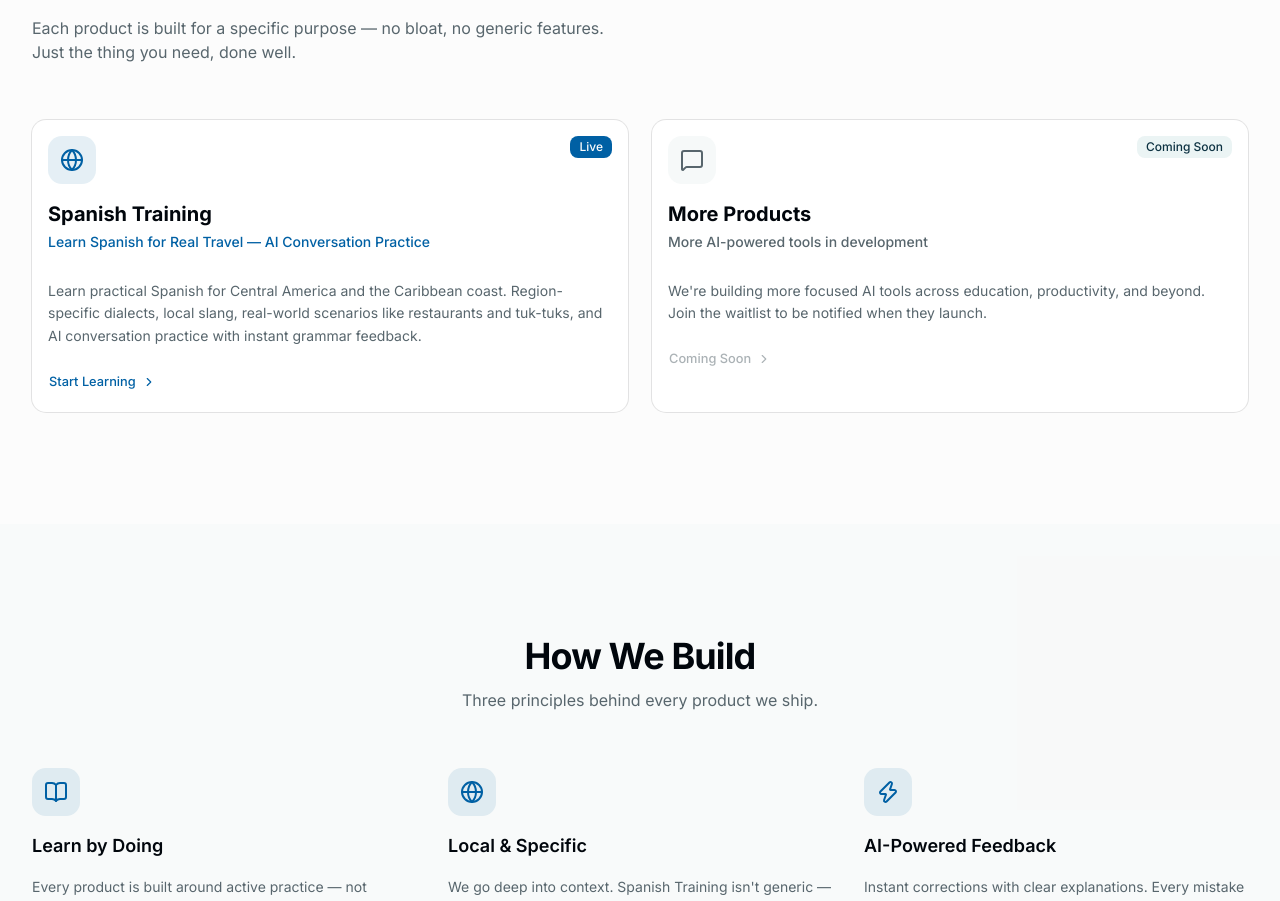
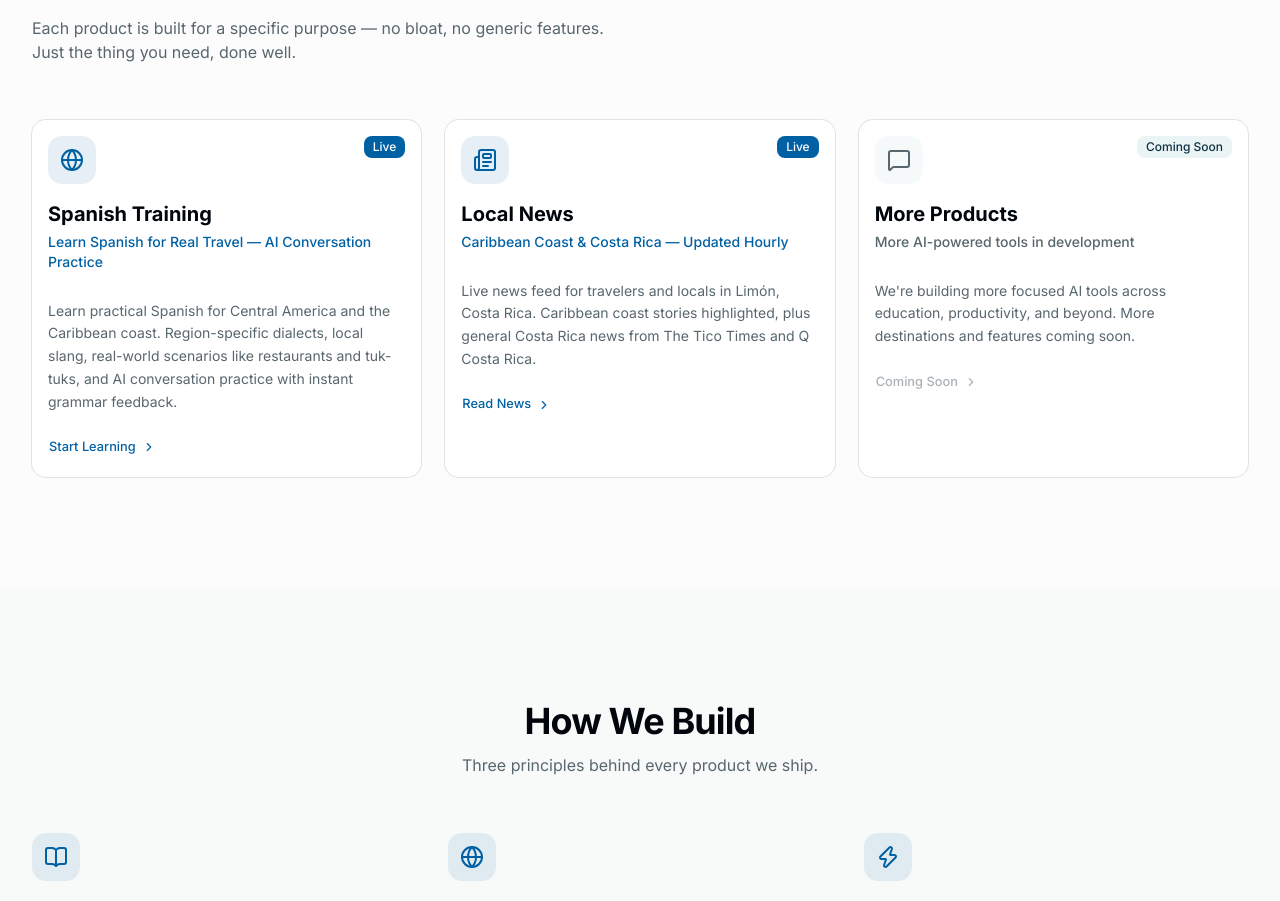
Before and after one commit to kmdglobaloh-ctrl/kmdglobal, a Next.js app: page / in a window 1280 px wide. Shown: the part 969-1870 px from the top of the page. Built offline with nearby package versions, Linux system fonts and the light colour scheme.

Commit message:
Add Local News to homepage products grid and navbar

```diff
--- a/src/app/(main)/page.tsx
+++ b/src/app/(main)/page.tsx
@@ -3,7 +3,7 @@ import Link from "next/link";
 import { Button } from "@/components/ui/button";
 import { Badge } from "@/components/ui/badge";
 import { Card, CardContent, CardHeader } from "@/components/ui/card";
-import { ArrowRight, Globe, Zap, BookOpen, ChevronRight, MessageSquare } from "lucide-react";
+import { ArrowRight, Globe, Zap, BookOpen, ChevronRight, MessageSquare, Newspaper } from "lucide-react";
 
 export const metadata: Metadata = {
   title: "KMD Global | AI Products",
@@ -27,6 +27,19 @@ const products = [
     accentBg: "bg-primary/10 dark:bg-primary/15",
   },
   {
+    href: "/local-news",
+    badge: "Live",
+    badgeVariant: "default" as const,
+    icon: Newspaper,
+    name: "Local News",
+    tagline: "Caribbean Coast & Costa Rica — Updated Hourly",
+    description:
+      "Live news feed for travelers and locals in Limón, Costa Rica. Caribbean coast stories highlighted, plus general Costa Rica news from The Tico Times and Q Costa Rica.",
+    cta: "Read News",
+    accent: "text-primary",
+    accentBg: "bg-primary/10 dark:bg-primary/15",
+  },
+  {
     href: "#",
     badge: "Coming Soon",
     badgeVariant: "secondary" as const,
@@ -34,7 +47,7 @@ const products = [
     name: "More Products",
     tagline: "More AI-powered tools in development",
     description:
-      "We're building more focused AI tools across education, productivity, and beyond. Join the waitlist to be notified when they launch.",
+      "We're building more focused AI tools across education, productivity, and beyond. More destinations and features coming soon.",
     cta: "Coming Soon",
     accent: "text-muted-foreground",
     accentBg: "bg-muted/50",
@@ -109,7 +122,7 @@ export default function HomePage() {
             </p>
           </div>
 
-          <div className="grid grid-cols-1 gap-6 md:grid-cols-2">
+          <div className="grid grid-cols-1 gap-6 md:grid-cols-2 lg:grid-cols-3">
             {products.map((product) => {
               const Icon = product.icon;
               return (
```
